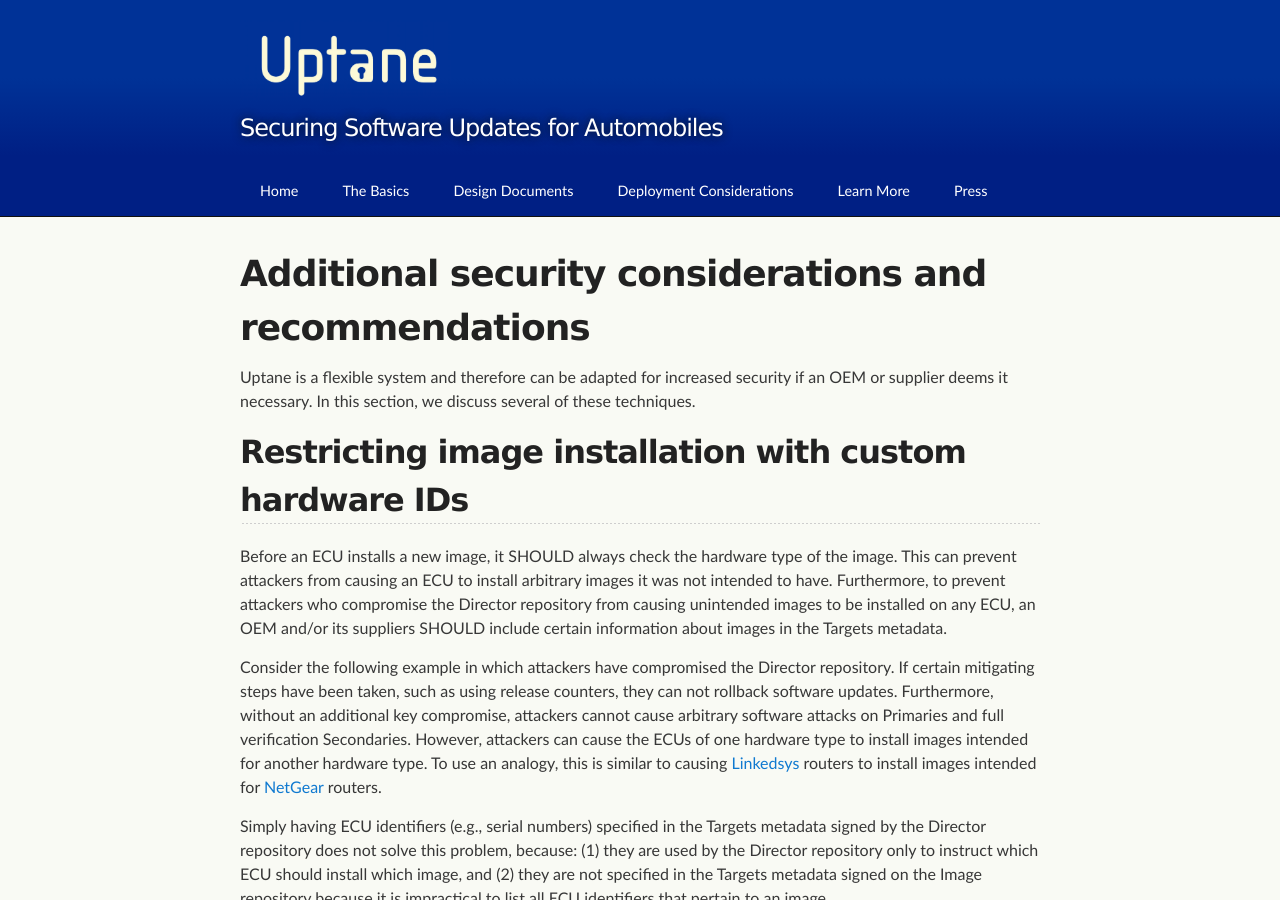
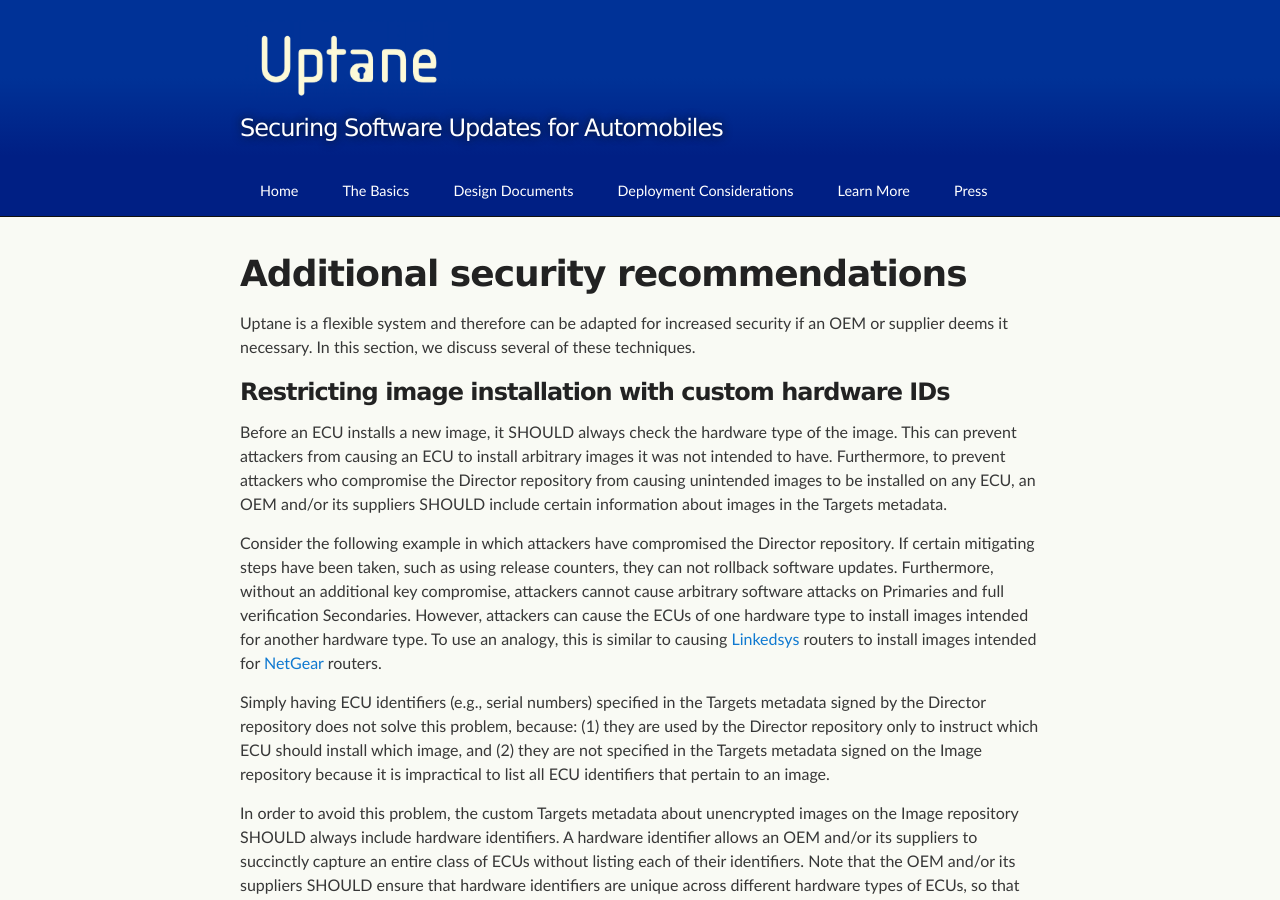
Before and after one commit to uptane/deployment-considerations, a Jekyll site: the page built from security_considerations.md, in a window 1280 px wide and 900 px high. Built offline with Jekyll 4.4.1, drawn with Linux system fonts in a browser that asks for light colours; our own code applies the rules of GitHub Pages for plain Markdown files.

Commit message:
Fixed formatting on subheads

```diff
--- a/security_considerations.md
+++ b/security_considerations.md
@@ -3,12 +3,12 @@ layout: default
 css_id: security_considerations
 ---
 
-# Additional security considerations and recommendations
+# Additional security recommendations
 
 Uptane is a flexible system and therefore can be adapted for increased security
 if an OEM or supplier deems it necessary. In this section, we discuss several of these techniques.
 
-## Restricting image installation with custom hardware IDs
+### Restricting image installation with custom hardware IDs
 
 Before an ECU installs a new image, it SHOULD always check the hardware type of the image. This can prevent attackers from causing an ECU to install arbitrary images it was not intended to have. Furthermore, to prevent attackers who compromise the Director repository from causing unintended images to be installed on any ECU, an OEM and/or its suppliers SHOULD include certain information about images in the Targets metadata.
 
@@ -18,7 +18,7 @@ Simply having ECU identifiers (e.g., serial numbers) specified in the Targets me
 
 In order to avoid this problem, the custom Targets metadata about unencrypted images on the Image repository SHOULD always include hardware identifiers. A hardware identifier allows an OEM and/or its suppliers to succinctly capture an entire class of ECUs without listing each of their identifiers. Note that the OEM and/or its suppliers SHOULD ensure that hardware identifiers are unique across different hardware types of ECUs, so that attackers who compromise the Director repository cannot cause ECUs of one type to install images intended for another type.
 
-## Preventing rollback attacks in case of Director compromise
+### Preventing rollback attacks in case of Director compromise
 
 On the [Exceptional Operations](https://github.com/uptane/deployment-considerations/blob/master/exceptional_operations.md#rolling-back-software) page, we discuss how an OEM and/or its suppliers SHOULD use release counters in order to prevent rollback attacks in case of a Director repository compromise. To further limit the impact of such an attack scenario, the OEM and/or its suppliers SHOULD also use the following recommendations.
 
@@ -26,18 +26,18 @@ First, they SHOULD diligently remove obsolete images from new versions of Target
 
 Second, they SHOULD decrease the expiration timestamps on all Targets metadata uploaded to the Image repository so they expire more quickly. This can prevent attackers who compromise the Director repository from being able to choose these obsolete images. Unfortunately, Targets metadata that expires quickly needs to be updated more frequently. This may make it harder to prevent accidental freeze attacks, as an ECU needs to be able to update both the time from the Time Server, and metadata from the Image repository.  In the event that the ECU is able to update metadata, but not the time, it can continue working with the previously installed image, but would be unable to update to the latest image. The Director repository can detect this unlikely event using the vehicle version manifest. In this case, the OEM MAY require the owner of the vehicle to diagnose the problem at the nearest dealership or authorized mechanic.
 
-## Broadcasting vs. unicasting metadata inside the vehicle
+### Broadcasting vs. unicasting metadata inside the vehicle
 An implementation of Uptane MAY have a Primary unicast metadata to Secondaries. In this scenario, the Primary would send metadata separately to each Secondary. However, this method is vulnerable to network disruptions can cause ECUs to see different versions of metadata released by repositories at different times.
 
 In order to mitigate this problem, it is RECOMMENDED that a Primary use a broadcast network such as CAN, CAN FD, or Ethernet to transmit metadata to all of its Secondaries at the same time. Note that this still does not guarantee that ECUs will always see the same versions of metadata at any time. This is because network traffic between Primaries and Secondaries may still get disrupted, especially if they are connected through intermediaries, such as gateways. Nevertheless, it should still be better than unicasting.
 
 If an update is intended to be applied to a gateway itself, it should be updated either before or after (but not during) update operations to ECUs on the other side of the gateway. This can help to avoid the disruption described above.
 
-## Managing dependencies and conflicts between ECUs
+### Managing dependencies and conflicts between ECUs
 
 The *dependencies* for a given ECU is the set of other images that SHOULD also be installed on other ECUs in order for that image to work on a particular ECU. The *conflicts* for the same image and ECU is the set of other images that SHOULD NOT be installed on other ECUs if the ECU in question is to work correctly. *Dependency resolution* is the process of determining which versions of the latest images and their dependencies can be installed without conflicts.
 
-### Checking dependencies and conflicts
+#### Checking dependencies and conflicts
 
 There are three options for checking dependencies and conflicts:
 
@@ -45,7 +45,7 @@ There are three options for checking dependencies and conflicts:
 2. **Only the Director repository checks dependencies and conflicts.** This is currently the default on Uptane. The upside is that the computational costs are pushed to a powerful server. The downside is that attackers who compromise the Director repository can tamper with dependency resolution.
 3. **Both ECUs and the Director repository check dependencies and conflicts.** To save computational costs, and avoid having each ECU perform dependency resolutions, only the Primaries and full verification Secondaries may be required to double-check the dependency resolution performed by the Director repository. Note that this is not an NP-hard problem because these ECUs simply need to check that there is no conflict between the Director and Image repositories. The trade-off is that when Primaries are compromised, Secondaries have to depend on the Director repository.
 
-### Managing dependencies and conflicts
+#### Managing dependencies and conflicts
 Generally speaking, the Director repository SHOULD NOT issue a new bundle that may conflict with images listed on the last vehicle version manifest and thereby known with complete certainty to have been installed on the vehicle. This is because a partial bundle installation attack could mean the ECUs have only partly installed any images sent after the last vehicle version manifest. If the Director repository is not careful in handling this issue, the vehicle may end up installing conflicting images, causing ECUs to fail to interoperate.
 
 <img align="center" src="assets/images/security_1_exchange_director_vehicle.png" width="500" style="margin: 0px 20px"/>
@@ -67,7 +67,7 @@ Consider the series of messages exchanged between a Director repository and a ve
 If the Director repository is not able to update a vehicle for any reason, then it SHOULD raise the issue to the OEM.
 
 
-## ASN.1 decoding
+### ASN.1 decoding
 
 If an OEM chooses to use ASN.1 to encode and decode metadata and other messages, then it SHOULD take great care in decoding the ASN.1 messages. Improper decoding of ASN.1 messages may lead to arbitrary code execution or denial-of-service attacks. For example, see [CVE-2016-2108](https://cve.mitre.org/cgi-bin/cvename.cgi?name=CVE-2016-2108) and attacks on a [well-known ASN.1 compiler](https://arstechnica.com/information-technology/2016/07/software-flaw-puts-mobile-phones-and-networks-at-risk-of-complete-takeover/).
 
@@ -76,7 +76,7 @@ In order to avoid these problems, whenever possible OEMs and suppliers SHOULD us
 Furthermore, following best practices, we recommend that DER encoding is used instead of BER and CER, because DER provides a unique encoding of values.
 
 
-## Balancing EEPROM performance and security
+### Balancing EEPROM performance and security
 
 Many ECUs use EEPROM which, practically speaking, can be written to only for a limited number of times. This in turn can impose limits on how often these ECUs can be updated.
 
@@ -100,7 +100,7 @@ However, there is a trade-off between frequently updating the current time (and
 Second, it is not necessary for ECUs to write and sign an ECU version manifest upon every boot or reboot cycle. At a minimum, an ECU should write and sign a new ECU version manifest only upon the successful verification and installation of a new image.
 
 
-## Balancing security and bandwidth
+### Balancing security and bandwidth
 
 When deploying any system, it is important to think about the costs involved.  Those can roughly be partitioned into computational, network (bandwidth), and storage.  To understand these costs, this section gives a rough sense of how those costs may vary depending upon the deployment scenario.  These numbers are not authoritative, but are meant to give a rough sense of order of magnitude costs.
 
```
